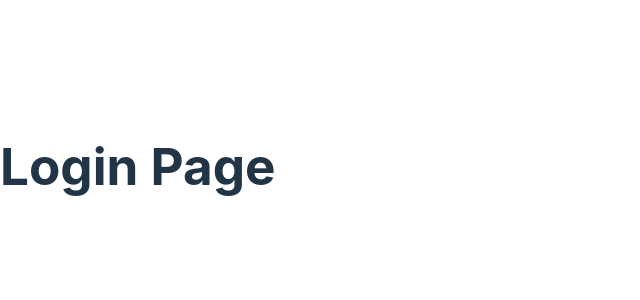
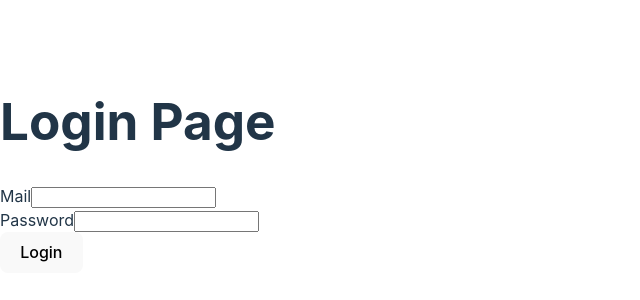
Before and after one commit to vikas598/Resume_evaluator, a React (Vite) app in the folder frontend/: page /login in a window 1280 px wide. Shown: the part 234-534 px from the top of the page, without its empty margins (0-640 px from the left). Built offline with nearby package versions, Linux system fonts and the light colour scheme.

Commit message:
feat: login frontend backend integation done

```diff
--- a/frontend/src/pages/Login.jsx
+++ b/frontend/src/pages/Login.jsx
@@ -1,6 +1,58 @@
+import {useState} from "react";
+
+import api from "../services/api";
+
 function Login() {
+    const[mail, setMail]=useState("")
+    const[password, setPassword]= useState("")
+    const handleSubmit = async (e) => {
+        e.preventDefault();
+
+        try{
+            const formData = new URLSearchParams();
+
+            formData.append("username", mail);
+            formData.append("password", password);
+
+            const response = await api.post("/login", formData);
+
+            localStorage.setItem("token", response.data.access_token);
+            // console.log(localStorage.getItem("token"));
+
+            // console.log(response.data);
+        }
+        catch(error){
+            console.log(error.response.data);
+        }
+    }
     return (
-        <h1>Login Page</h1>
+        <div>
+            <h1>Login Page</h1>
+            <form onSubmit={handleSubmit}>
+                <div>
+                    <label>Mail</label>
+                    <input
+                    value={mail}
+                    onChange={(e)=> setMail(e.target.value)}
+                    type="email"
+                    />
+                </div>
+                <div>
+                    <label>Password</label>
+                    <input
+                    value={password}
+                    onChange={(e)=>setPassword(e.target.value)}
+                    type="Password"
+                    />
+                </div>
+
+                <div>
+                    <button type="submit">
+                    Login
+                    </button>
+                </div>
+            </form>
+        </div>
     );
 }
 
--- a/frontend/src/pages/Register.jsx
+++ b/frontend/src/pages/Register.jsx
@@ -63,7 +63,7 @@ function Register() {
                         onChange={(e) => setRole(e.target.value)}
                     >
                         <option value="">Select Role</option>
-                        <option value="student">Student</option>
+                        <option value="candidate">Candidate</option>
                         <option value="hr">HR</option>
                     </select>
                 </div>
--- a/frontend/src/services/api.js
+++ b/frontend/src/services/api.js
@@ -2,9 +2,6 @@ import axios from "axios";
 
 const api= axios.create({
     baseURL : "http://127.0.0.1:8000",
-    headers : {
-        "Content-type":"application/json",
-    },
 });
 
 export default api;
```
